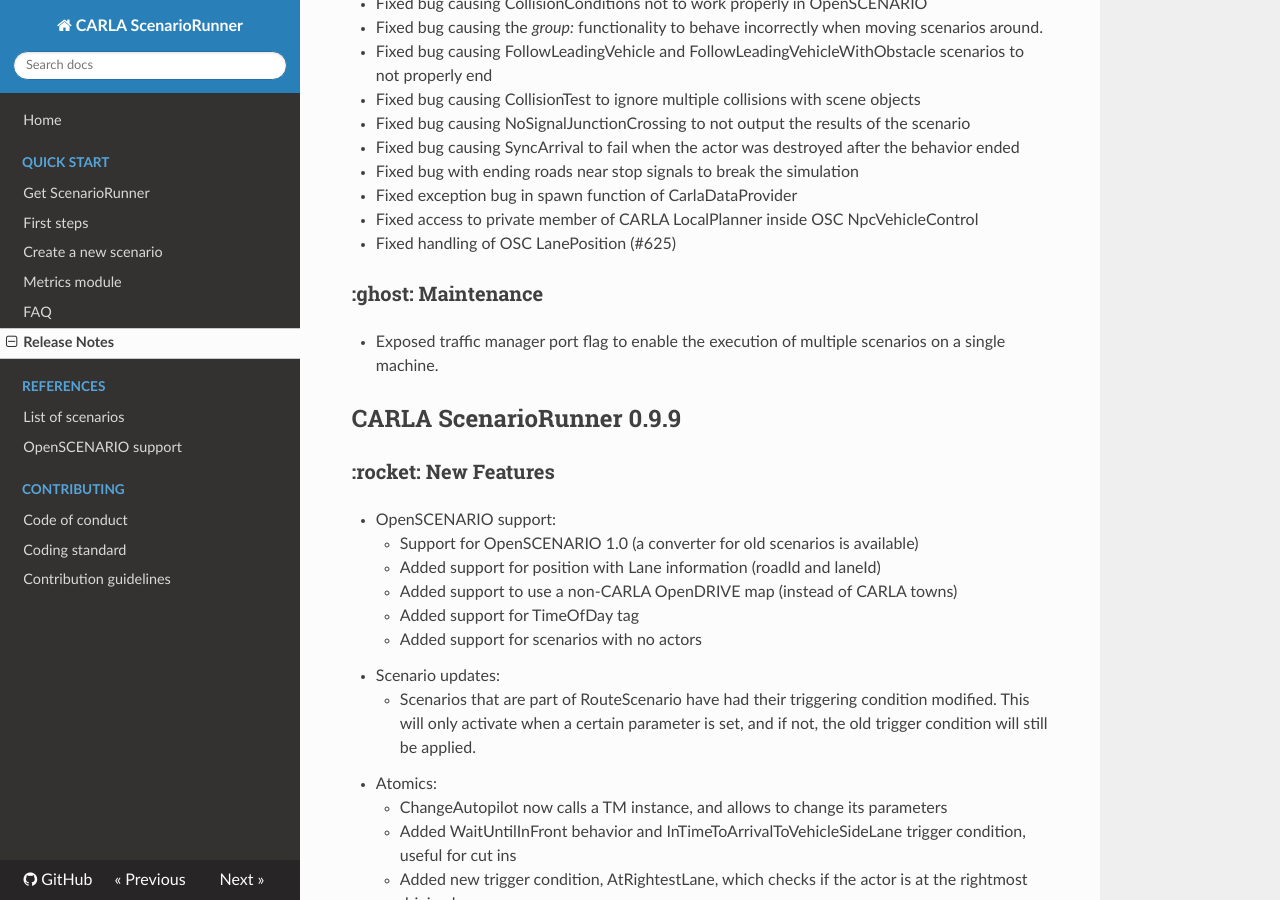
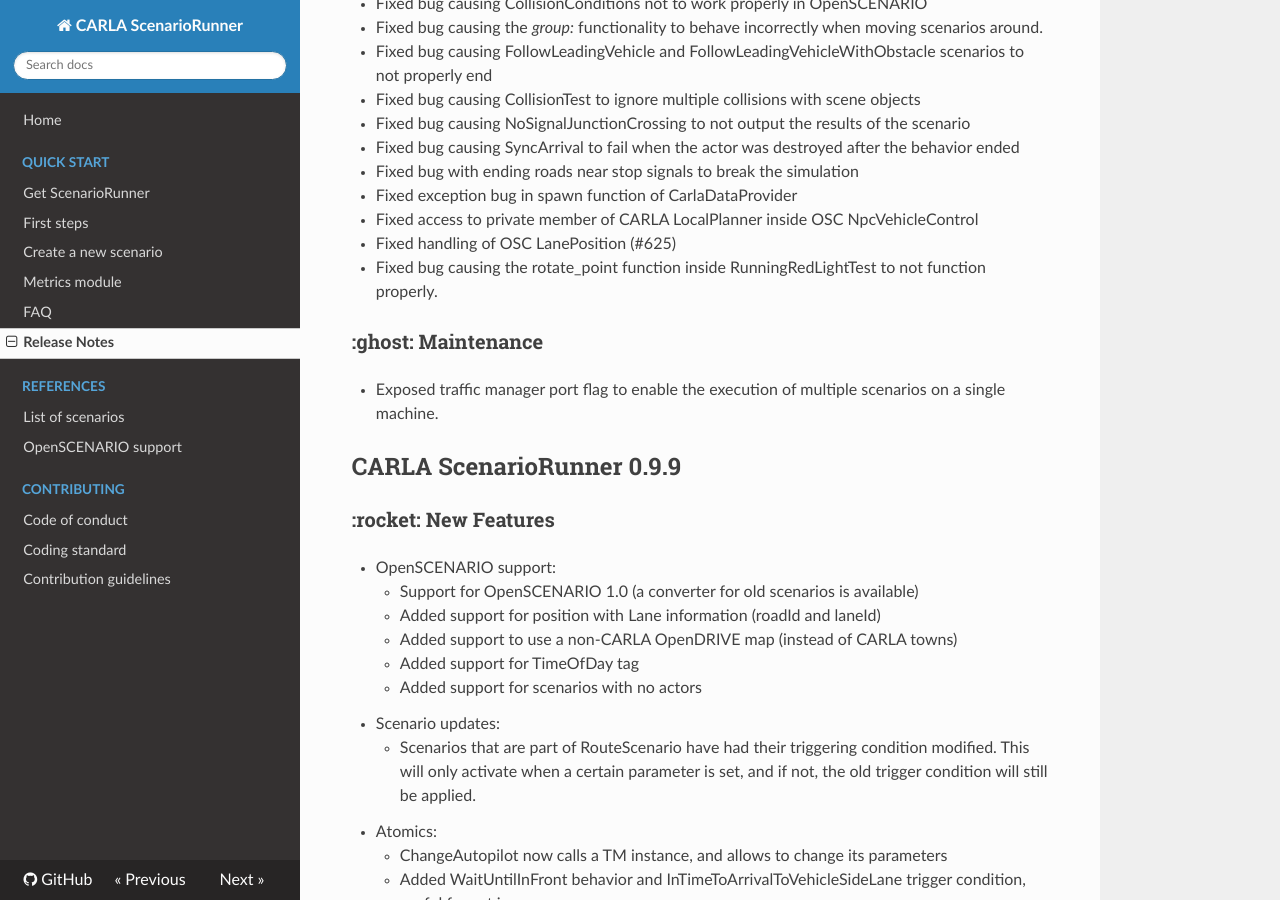
Before and after one commit to carla-simulator/scenario_runner, an MkDocs documentation site: the page built from Docs/CHANGELOG.md, in a window 1280 px wide and 900 px high, scrolled down 3223 px. Built offline with MkDocs 1.6.1, drawn with Linux system fonts in a browser that asks for light colours; nearby versions of some CDN libraries.

Commit message:
CHANGELOG

```diff
--- a/Docs/CHANGELOG.md
+++ b/Docs/CHANGELOG.md
@@ -97,6 +97,7 @@
 * Fixed exception bug in spawn function of CarlaDataProvider
 * Fixed access to private member of CARLA LocalPlanner inside OSC NpcVehicleControl
 * Fixed handling of OSC LanePosition (#625)
+* Fixed bug causing the rotate_point function inside RunningRedLightTest to not function properly.
 ### :ghost: Maintenance
 * Exposed traffic manager port flag to enable the execution of multiple scenarios on a single machine.
 
```
